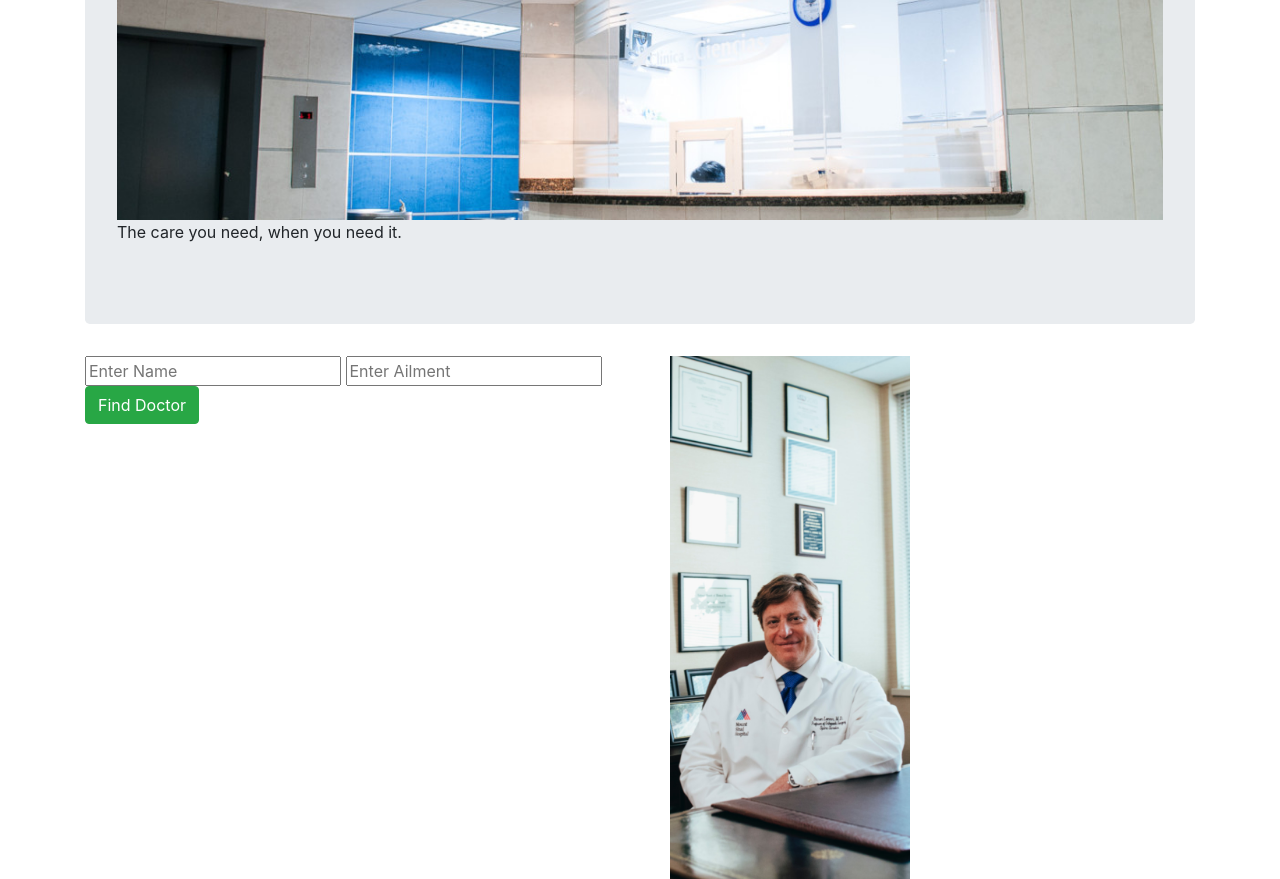
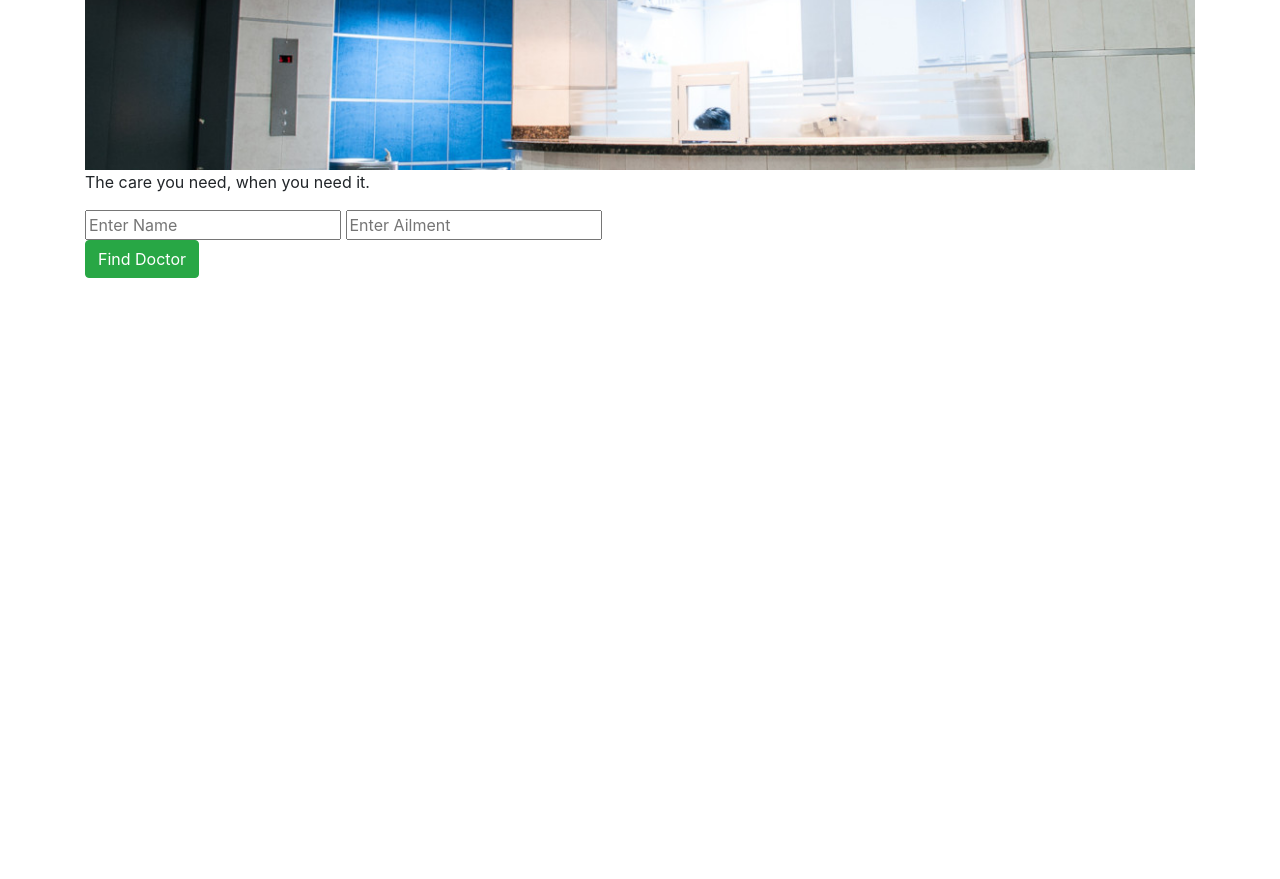
Before and after one commit to mabry1985/WhatsApp-Doc, a website built with webpack: page src/index.html in a window 1280 px wide. Shown: the part 128-1007 px from the top of the page. After the commit the page ends 800 px from the top, so only its background shows below. Built offline with nearby package versions, Linux system fonts and the light colour scheme.

Commit message:
remove images that were broken

```diff
--- a/src/css/styles.css
+++ b/src/css/styles.css
@@ -1,5 +1,7 @@
 body {
 }
 
+
 img {
 }
+g
--- a/src/index.html
+++ b/src/index.html
@@ -6,11 +6,11 @@
   </head>
   <body>
     <div class="container">
-      <div class="jumbotron">
+      <!-- <div class="jumbotron"> -->
         <h1>What's App, Doc?</h1>
         <img class="img-fluid" src="./assets/images/doctor office.jpg" alt="">
         <p>The care you need, when you need it.</p>
-      </div>
+      <!-- </div> -->
       <div class="row">
         <div class= "col-md-6">
           <form class="form-group doc-form">
@@ -21,8 +21,6 @@
           <p class="doctor-info"></p>
           <p class="show-errors"></p>
         </div>
-        <div class="col-md-6">
-          <img class="img-fluid col-md-6" src="./assets/images/doctor.jpg" alt="">
         </div>
       </div>
     </div>
```
Also changed, not shown: src/assets/images/doctor2.jpg (added).
